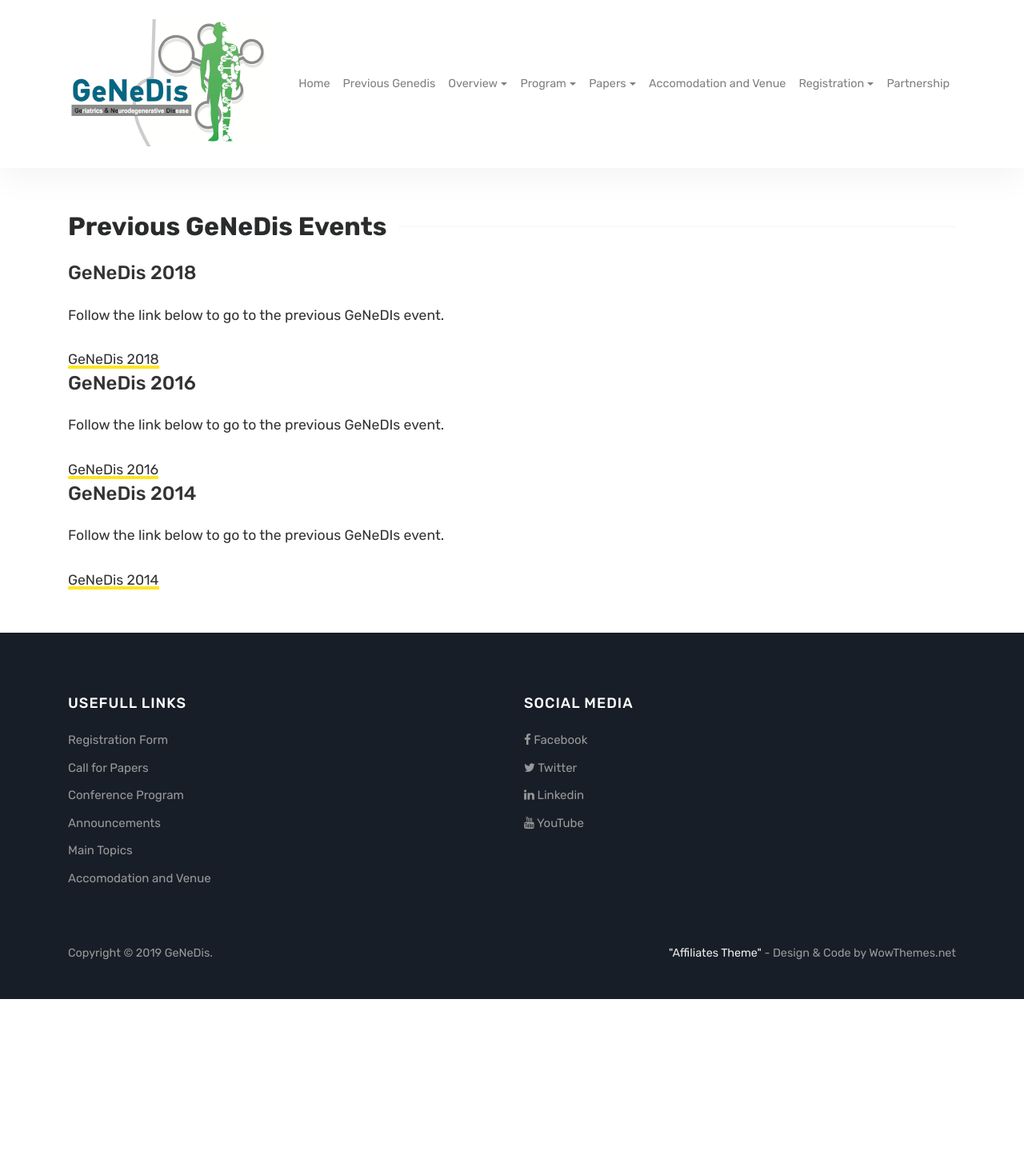
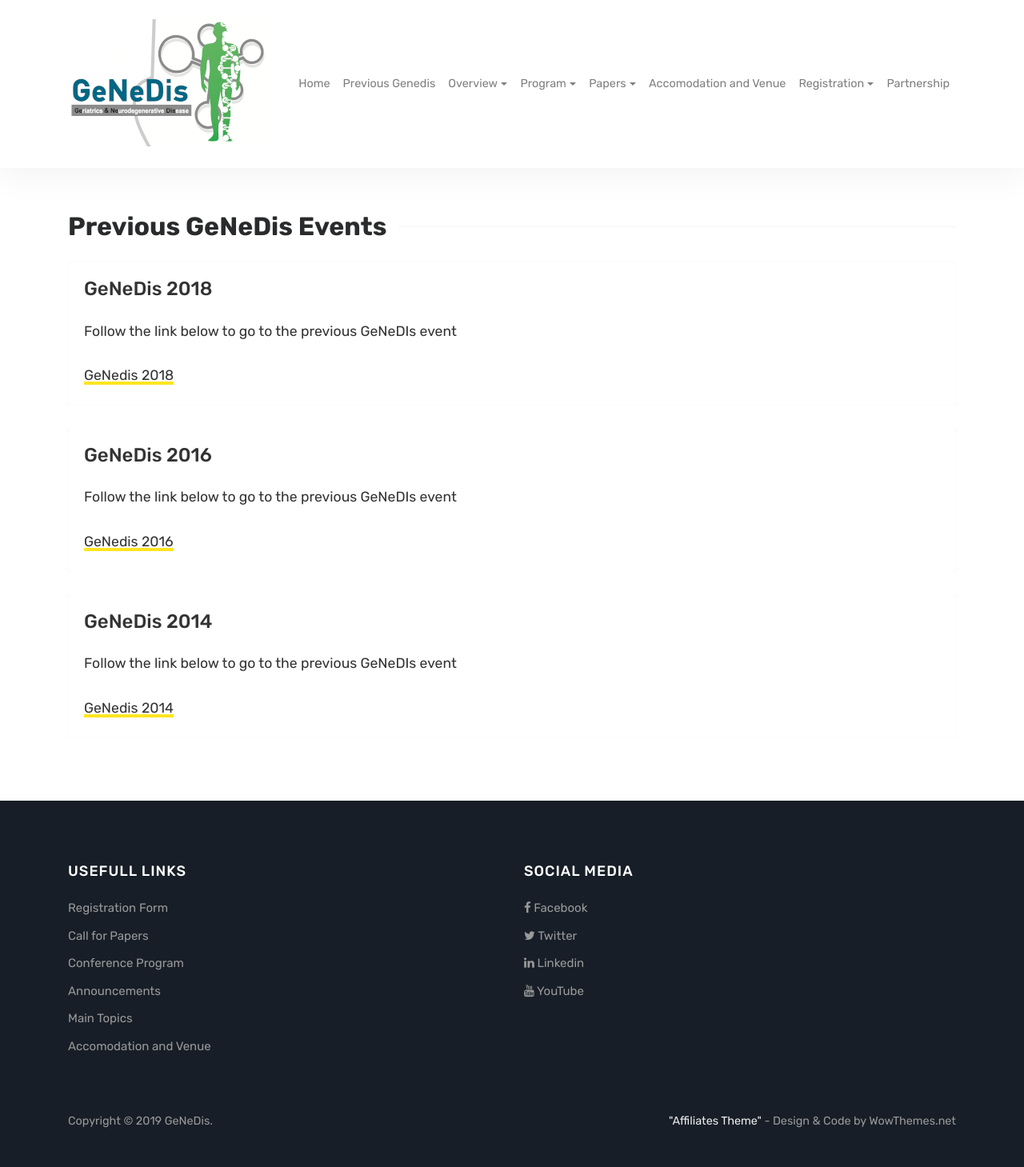
Before and after one commit to Covide-1797/genedis, a Jekyll site: the page built from pages/previous-genedis.html, in a window 1280 px wide. Shown: the whole page at 80% size. Built offline with Jekyll 4.4.1, drawn with Linux system fonts in a browser that asks for light colours; before the commit the page ends 1249 px from its top, so only the background shows below that.

Commit message:
Update previous-genedis.html

```diff
--- a/pages/previous-genedis.html
+++ b/pages/previous-genedis.html
@@ -3,18 +3,30 @@ layout: page
 title: Previous GeNeDis Events
 ---
 <div class="row">
-    <div class="col-md-12">
-        <h4>GeNeDis 2018</h4>
-        <p>Follow the link below to go to the previous GeNeDIs event.</p>
-        <a href="http://2018.genedis.eu/" target="_blank">GeNeDis 2018</a>
-        <br>
-        <h4>GeNeDis 2016</h4>
-        <p>Follow the link below to go to the previous GeNeDIs event.</p>
-        <a href="http://2016.genedis.eu/" target="_blank">GeNeDis 2016</a>
-        <br>
-        <h4>GeNeDis 2014</h4>
-        <p>Follow the link below to go to the previous GeNeDIs event.</p>
-        <a href="http://2014.genedis.eu/" target="_blank">GeNeDis 2014</a>
-        <br>
+  <div class="col-sm-12">
+
+    <div class="card shadow-lg">
+      <div class="card-block">
+        <h4 class="card-title">GeNeDis 2018</h4>
+        <p class="card-text">Follow the link below to go to the previous GeNeDIs event</p>
+        <a href="http://2018.genedis.eu/" class="card-link">GeNedis 2018</a>
+      </div>
     </div>
+
+    <div class="card shadow-lg">
+      <div class="card-block">
+        <h4 class="card-title">GeNeDis 2016</h4>
+        <p class="card-text">Follow the link below to go to the previous GeNeDIs event</p>
+        <a href="http://2016.genedis.eu/" class="card-link">GeNedis 2016</a>
+      </div>
+    </div>
+
+    <div class="card shadow-lg">
+      <div class="card-block">
+        <h4 class="card-title">GeNeDis 2014</h4>
+        <p class="card-text">Follow the link below to go to the previous GeNeDIs event</p>
+        <a href="http://2014.genedis.eu/" class="card-link">GeNedis 2014</a>
+      </div>
+    </div>
+  </div>
 </div>
```
